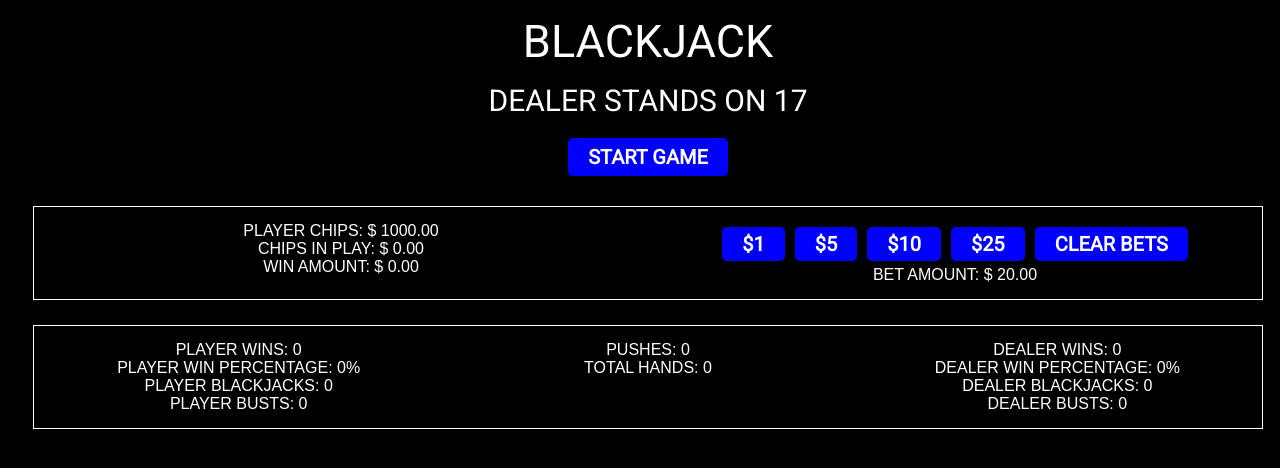
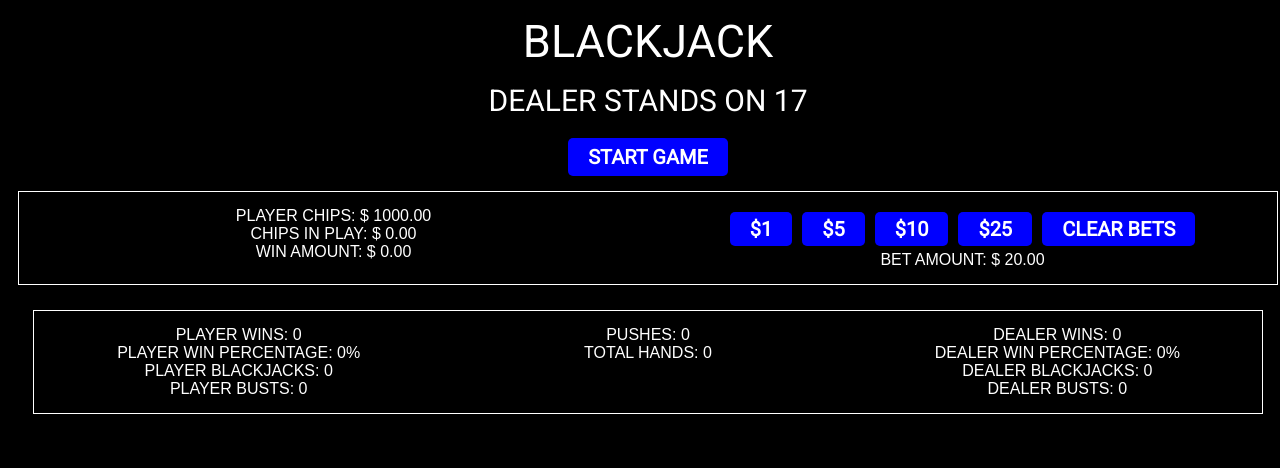
Before and after one commit to jteng1/blackjack, a React (Create React App) app: page / in a window 1280 px wide. Shown: the top 468 px of the page. Built offline with nearby package versions, Linux system fonts and the light colour scheme; no server answers.

Commit message:
added conditional display of betting buttons

```diff
--- a/src/App.js
+++ b/src/App.js
@@ -457,6 +457,11 @@ export default class App extends Component {
   // When player clicks DOUBLE DOWN
   handleDoubleDownEvent = event => {
     // Handle Double Down Bet
+    if (this.state.betAmount > this.state.playerChips) {
+      this.setState({
+        gameMessage: "You do not have enough to double down!"
+      });
+    } else {
       this.setState({
         playerChips: this.state.playerChips - this.state.betAmount,
         chipsInPlay: this.state.chipsInPlay + this.state.betAmount
@@ -485,6 +490,7 @@ export default class App extends Component {
               this.handleStandEvent();
             };
           });
+      };
     };
   };
 
@@ -537,6 +543,7 @@ export default class App extends Component {
             betAmount={this.state.betAmount}
             chipsInPlay={this.state.chipsInPlay}
             winAmount={this.state.winAmount}
+            playerPlaying={this.state.playerPlaying}
             // Bet Functions
             increaseBetOne={this.increaseBetOne}
             increaseBetFive={this.increaseBetFive}
--- a/src/components/Chips.jsx
+++ b/src/components/Chips.jsx
@@ -12,11 +12,17 @@ export default class Chips extends Component {
             <p>Win Amount: $ {this.props.winAmount.toFixed(2)}</p>
         </div>
         <div className="chipBets">
-            <button className="sm" onClick={event => this.props.increaseBetOne(event)}>$1</button>
-            <button className="sm" onClick={event => this.props.increaseBetFive(event)}>$5</button>
-            <button className="sm" onClick={event => this.props.increaseBetTen(event)}>$10</button>
-            <button className="sm" onClick={event => this.props.increaseBetTwentyFive(event)}>$25</button>
-            <button className="sm" onClick={event => this.props.clearBets(event)}>Clear Bets</button>
+            {this.props.playerPlaying === false ? (
+                <div className="chipButtons">
+                    <button className="sm" onClick={event => this.props.increaseBetOne(event)}>$1</button>
+                    <button className="sm" onClick={event => this.props.increaseBetFive(event)}>$5</button>
+                    <button className="sm" onClick={event => this.props.increaseBetTen(event)}>$10</button>
+                    <button className="sm" onClick={event => this.props.increaseBetTwentyFive(event)}>$25</button>
+                    <button className="sm" onClick={event => this.props.clearBets(event)}>Clear Bets</button>
+                </div>
+            ) : (
+                ""
+            )}
             <p>Bet Amount: $ {this.props.betAmount.toFixed(2)}</p>
         </div>
       </div>
--- a/src/index.css
+++ b/src/index.css
@@ -147,7 +147,7 @@ button.red:hover {
   display: flex;
   border: 1px solid white;
   color: white;
-  margin: 25px;
+  margin: 10px;
 }
 
 .chipStats {
```
Lines whose indentation alone changed are shown as unchanged.
